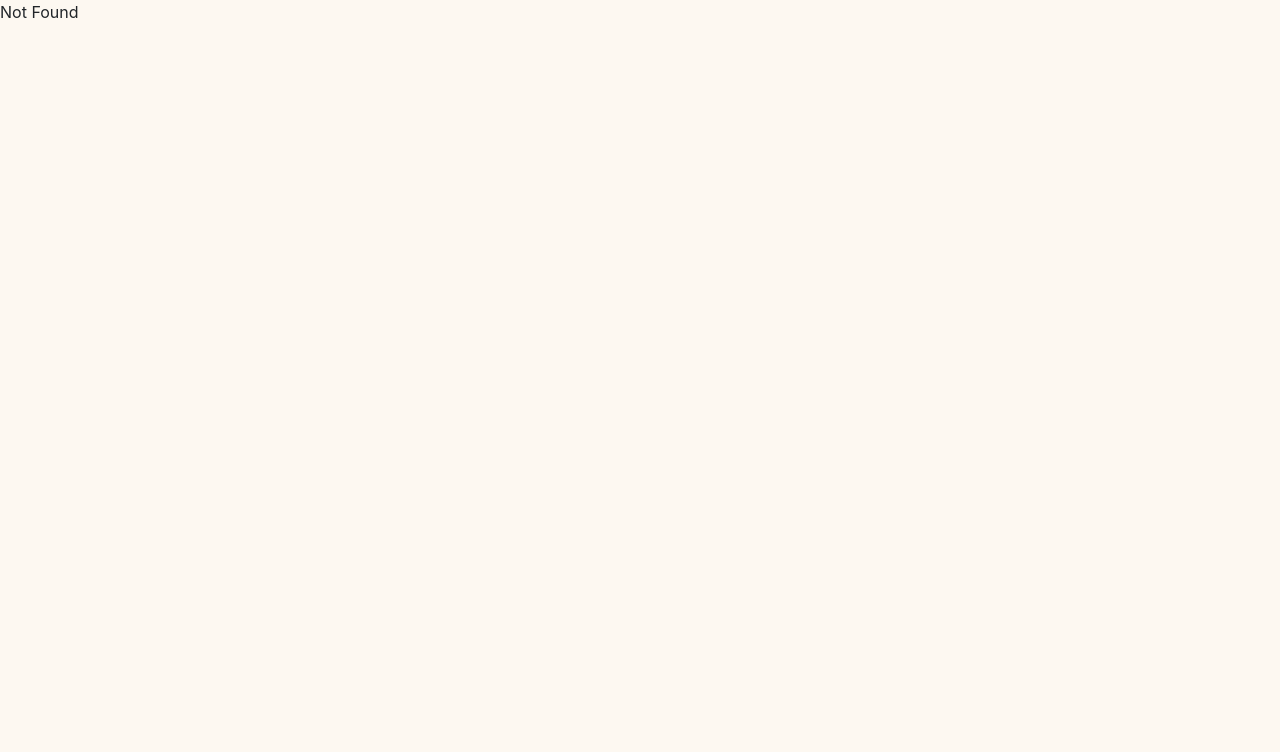
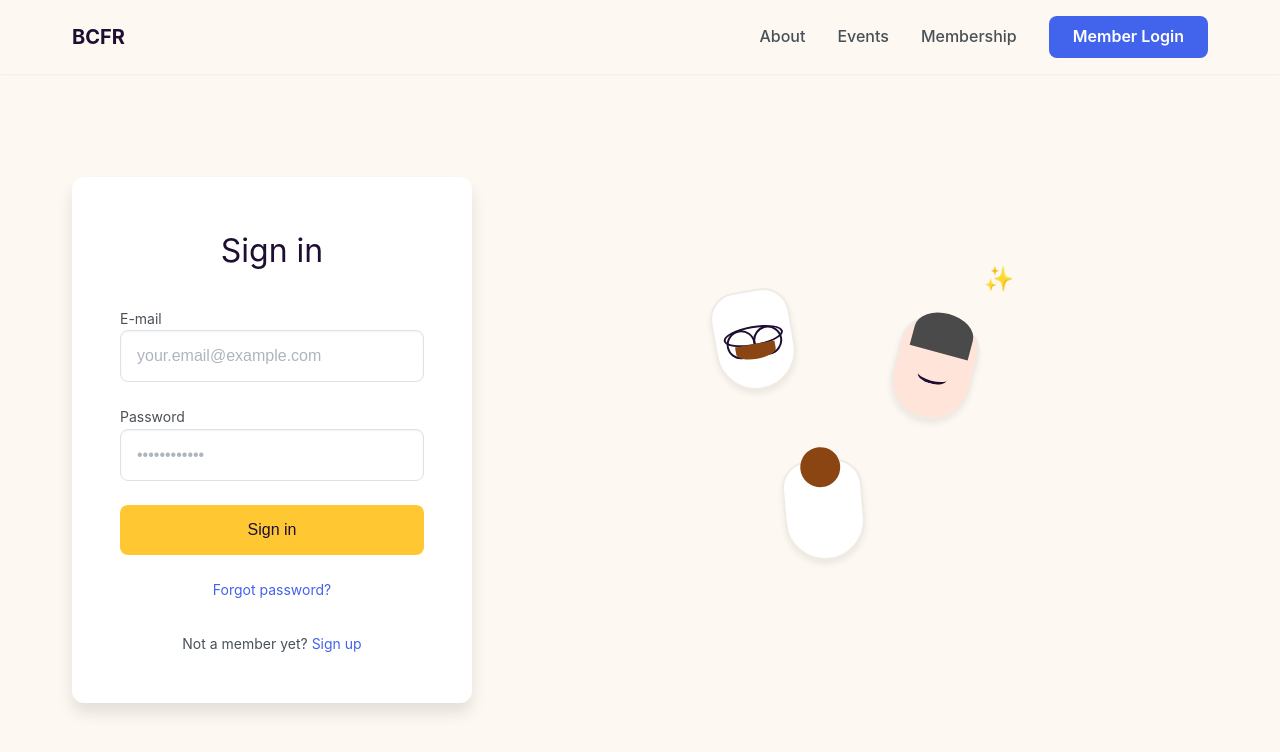
Before and after one commit to adilp/BCFR, a React (Vite) app in the folder apps/web/: page /login in a window 1280 px wide. Shown: the top 752 px of the page. Built offline with nearby package versions, Linux system fonts and the light colour scheme.

Commit message:
Add login page

```diff
--- a/apps/web/src/components/AboutPage.tsx
+++ b/apps/web/src/components/AboutPage.tsx
@@ -12,7 +12,7 @@ const AboutPage = () => {
             <a href="/about" className="nav-link">About</a>
             <a href="/#events" className="nav-link">Events</a>
             <a href="/membership" className="nav-link">Membership</a>
-            <button className="login-btn">Member Login</button>
+            <a href="/login" className="login-btn">Member Login</a>
           </div>
         </div>
       </nav>
--- a/apps/web/src/components/LandingPage.css
+++ b/apps/web/src/components/LandingPage.css
@@ -97,6 +97,8 @@ body {
   font-weight: 600;
   cursor: pointer;
   transition: all var(--transition-base);
+  text-decoration: none;
+  display: inline-block;
 }
 
 .login-btn:hover {
--- a/apps/web/src/components/LandingPage.tsx
+++ b/apps/web/src/components/LandingPage.tsx
@@ -15,7 +15,7 @@ const LandingPage = () => {
             <a href="/about" className="nav-link">About</a>
             <a href="#events" className="nav-link">Events</a>
             <a href="/membership" className="nav-link">Membership</a>
-            <button className="login-btn">Member Login</button>
+            <a href="/login" className="login-btn">Member Login</a>
           </div>
         </div>
       </nav>
--- /dev/null
+++ b/apps/web/src/components/LoginPage.css
@@ -0,0 +1,328 @@
+.login-page {
+  min-height: 100vh;
+  background-color: var(--bg-light-gray);
+  display: flex;
+  flex-direction: column;
+  padding-top: 80px; /* Account for fixed navbar */
+}
+
+.login-container {
+  flex: 1;
+  display: flex;
+  align-items: center;
+  justify-content: center;
+  padding: var(--space-xl);
+  max-width: 1200px;
+  margin: 0 auto;
+  width: 100%;
+}
+
+/* Login Form Section */
+.login-form-section {
+  background: var(--bg-white);
+  border-radius: var(--radius-lg);
+  padding: var(--space-xxl);
+  box-shadow: var(--shadow-lg);
+  width: 100%;
+  max-width: 400px;
+  margin-right: var(--space-xxl);
+}
+
+.login-title {
+  font-size: 2rem;
+  font-weight: var(--font-bold);
+  color: var(--primary-purple-dark);
+  text-align: center;
+  margin-bottom: var(--space-xl);
+}
+
+/* Google Sign In Button */
+.google-signin-btn {
+  width: 100%;
+  display: flex;
+  align-items: center;
+  justify-content: center;
+  gap: var(--space-sm);
+  padding: var(--space-md);
+  background: var(--bg-white);
+  border: 1px solid var(--border-medium);
+  border-radius: var(--radius-md);
+  font-size: 1rem;
+  font-weight: var(--font-medium);
+  color: var(--text-primary);
+  cursor: pointer;
+  transition: all var(--transition-base);
+}
+
+.google-signin-btn:hover {
+  background: var(--bg-gray);
+  box-shadow: var(--shadow-sm);
+}
+
+.google-icon {
+  width: 20px;
+  height: 20px;
+}
+
+/* Divider */
+.divider {
+  text-align: center;
+  margin: var(--space-xl) 0;
+  position: relative;
+  color: var(--text-muted);
+  font-size: 0.875rem;
+}
+
+.divider::before {
+  content: '';
+  position: absolute;
+  top: 50%;
+  left: 0;
+  right: 0;
+  height: 1px;
+  background: var(--border-light);
+  z-index: 0;
+}
+
+.divider span {
+  background: var(--bg-white);
+  padding: 0 var(--space-md);
+  position: relative;
+  z-index: 1;
+}
+
+/* Login Form */
+.login-form {
+  margin-bottom: var(--space-lg);
+}
+
+.form-group {
+  margin-bottom: var(--space-lg);
+}
+
+.form-group label {
+  display: block;
+  margin-bottom: var(--space-xs);
+  font-size: 0.875rem;
+  font-weight: var(--font-medium);
+  color: var(--text-secondary);
+}
+
+.form-group input {
+  width: 100%;
+  padding: var(--space-md);
+  font-size: 1rem;
+  background-color: var(--bg-white);
+  border: 1px solid #dee2e6;
+  border-radius: var(--radius-md);
+  transition: all var(--transition-base);
+  box-shadow: inset 0 1px 2px rgba(0, 0, 0, 0.05);
+}
+
+.form-group input:focus {
+  outline: none;
+  border-color: var(--primary-blue);
+  box-shadow: 0 0 0 3px rgba(66, 99, 235, 0.1);
+}
+
+.form-group input::placeholder {
+  color: #adb5bd;
+  font-weight: 400;
+}
+
+/* Sign In Button */
+.signin-btn {
+  width: 100%;
+  padding: var(--space-md);
+  font-size: 1rem;
+  font-weight: var(--font-semibold);
+  color: var(--primary-purple-dark);
+  background: var(--primary-yellow);
+  border: none;
+  border-radius: var(--radius-md);
+  cursor: pointer;
+  transition: all var(--transition-base);
+}
+
+.signin-btn:hover {
+  background: #FFD45C;
+  transform: translateY(-2px);
+  box-shadow: var(--shadow-md);
+}
+
+/* Links */
+.forgot-password {
+  display: block;
+  text-align: center;
+  color: var(--primary-blue);
+  font-size: 0.875rem;
+  text-decoration: none;
+  margin-bottom: var(--space-xl);
+}
+
+.forgot-password:hover {
+  text-decoration: underline;
+}
+
+.signup-prompt {
+  text-align: center;
+  color: var(--text-secondary);
+  font-size: 0.875rem;
+}
+
+.signup-prompt a {
+  color: var(--primary-blue);
+  text-decoration: none;
+  font-weight: var(--font-medium);
+}
+
+.signup-prompt a:hover {
+  text-decoration: underline;
+}
+
+/* Illustration Section */
+.login-illustration {
+  flex: 1;
+  display: flex;
+  align-items: center;
+  justify-content: center;
+  padding: var(--space-xl);
+}
+
+.illustration-faces {
+  position: relative;
+  width: 300px;
+  height: 400px;
+}
+
+.face {
+  position: absolute;
+  width: 80px;
+  height: 100px;
+  background: var(--bg-white);
+  border-radius: 40px 40px 60px 60px;
+  box-shadow: var(--shadow-md);
+  border: 2px solid var(--border-light);
+}
+
+.face-1 {
+  top: 50px;
+  left: 0;
+  transform: rotate(-10deg);
+}
+
+.face-2 {
+  top: 80px;
+  right: 40px;
+  transform: rotate(15deg);
+  background: #FFE5D9;
+}
+
+.face-3 {
+  bottom: 80px;
+  left: 50%;
+  transform: translateX(-50%) rotate(-5deg);
+}
+
+.glasses {
+  position: absolute;
+  top: 35%;
+  left: 50%;
+  transform: translateX(-50%);
+  width: 60px;
+  height: 20px;
+}
+
+.glasses::before,
+.glasses::after {
+  content: '';
+  position: absolute;
+  width: 25px;
+  height: 25px;
+  border: 2px solid var(--primary-purple-dark);
+  border-radius: 50%;
+}
+
+.glasses::before {
+  left: 0;
+}
+
+.glasses::after {
+  right: 0;
+}
+
+.glasses::before {
+  left: 0;
+}
+
+.mustache {
+  position: absolute;
+  bottom: 30%;
+  left: 50%;
+  transform: translateX(-50%);
+  width: 40px;
+  height: 15px;
+  background: #8B4513;
+  border-radius: 0 0 50% 50%;
+}
+
+.hair {
+  position: absolute;
+  top: -10px;
+  left: 50%;
+  transform: translateX(-50%);
+  width: 60px;
+  height: 40px;
+  background: #4A4A4A;
+  border-radius: 50% 50% 0 0;
+}
+
+.smile {
+  position: absolute;
+  bottom: 35%;
+  left: 50%;
+  transform: translateX(-50%);
+  width: 30px;
+  height: 15px;
+  border-bottom: 3px solid var(--primary-purple-dark);
+  border-radius: 0 0 50% 50%;
+}
+
+.hair-bun {
+  position: absolute;
+  top: -15px;
+  left: 50%;
+  transform: translateX(-50%);
+  width: 40px;
+  height: 40px;
+  background: #8B4513;
+  border-radius: 50%;
+}
+
+.sparkle {
+  position: absolute;
+  top: 20px;
+  right: 0;
+  font-size: 1.5rem;
+}
+
+/* Responsive Design */
+@media (max-width: 1024px) {
+  .login-illustration {
+    display: none;
+  }
+
+  .login-form-section {
+    margin-right: 0;
+  }
+}
+
+@media (max-width: 768px) {
+  .login-form-section {
+    padding: var(--space-lg);
+  }
+
+  .login-title {
+    font-size: 1.75rem;
+  }
+}
--- /dev/null
+++ b/apps/web/src/components/LoginPage.tsx
@@ -0,0 +1,104 @@
+import { useState } from 'react'
+import './LoginPage.css'
+
+const LoginPage = () => {
+  const [formData, setFormData] = useState({
+    email: '',
+    password: ''
+  })
+
+  const handleInputChange = (e: React.ChangeEvent<HTMLInputElement>) => {
+    const { name, value } = e.target
+    setFormData(prev => ({
+      ...prev,
+      [name]: value
+    }))
+  }
+
+  const handleSubmit = (e: React.FormEvent) => {
+    e.preventDefault()
+    // Handle login here
+    console.log('Login submitted:', formData)
+  }
+
+  return (
+    <div className="login-page">
+      {/* Navigation */}
+      <nav className="navbar">
+        <div className="nav-container">
+          <a href="/" className="logo" style={{ textDecoration: 'none' }}>BCFR</a>
+          <div className="nav-menu">
+            <a href="/about" className="nav-link">About</a>
+            <a href="/#events" className="nav-link">Events</a>
+            <a href="/membership" className="nav-link">Membership</a>
+            <a href="/login" className="login-btn">Member Login</a>
+          </div>
+        </div>
+      </nav>
+
+      <div className="login-container">
+        <div className="login-form-section">
+          <h1 className="login-title">Sign in</h1>
+
+          <form onSubmit={handleSubmit} className="login-form">
+            <div className="form-group">
+              <label htmlFor="email">E-mail</label>
+              <input
+                type="email"
+                id="email"
+                name="email"
+                value={formData.email}
+                onChange={handleInputChange}
+                placeholder="your.email@example.com"
+                required
+              />
+            </div>
+
+            <div className="form-group">
+              <label htmlFor="password">Password</label>
+              <input
+                type="password"
+                id="password"
+                name="password"
+                value={formData.password}
+                onChange={handleInputChange}
+                placeholder="••••••••••••"
+                required
+              />
+            </div>
+
+            <button type="submit" className="signin-btn">
+              Sign in
+            </button>
+          </form>
+
+          <a href="#" className="forgot-password">Forgot password?</a>
+
+          <p className="signup-prompt">
+            Not a member yet? <a href="/membership">Sign up</a>
+          </p>
+        </div>
+
+        {/* Side illustration */}
+        <div className="login-illustration">
+          <div className="illustration-faces">
+            <div className="face face-1">
+              <div className="glasses"></div>
+              <div className="mustache"></div>
+            </div>
+            <div className="face face-2">
+              <div className="hair"></div>
+              <div className="smile"></div>
+            </div>
+            <div className="face face-3">
+              <div className="hair-bun"></div>
+            </div>
+            <div className="sparkle">✨</div>
+          </div>
+        </div>
+      </div>
+    </div>
+  )
+}
+
+export default LoginPage
--- a/apps/web/src/components/MembershipPage.tsx
+++ b/apps/web/src/components/MembershipPage.tsx
@@ -39,7 +39,7 @@ const MembershipPage = () => {
             <a href="/about" className="nav-link">About</a>
             <a href="/#events" className="nav-link">Events</a>
             <a href="/membership" className="nav-link">Membership</a>
-            <button className="login-btn">Member Login</button>
+            <a href="/login" className="login-btn">Member Login</a>
           </div>
         </div>
       </nav>
--- a/apps/web/src/router.tsx
+++ b/apps/web/src/router.tsx
@@ -2,6 +2,7 @@ import { createRootRoute, createRouter, createRoute, Outlet } from '@tanstack/re
 import LandingPage from './components/LandingPage'
 import MembershipPage from './components/MembershipPage'
 import AboutPage from './components/AboutPage'
+import LoginPage from './components/LoginPage'
 
 // Create root route
 const rootRoute = createRootRoute({
@@ -29,8 +30,15 @@ const aboutRoute = createRoute({
   component: AboutPage
 })
 
+// Create login page route
+const loginRoute = createRoute({
+  getParentRoute: () => rootRoute,
+  path: '/login',
+  component: LoginPage
+})
+
 // Create the route tree
-const routeTree = rootRoute.addChildren([indexRoute, membershipRoute, aboutRoute])
+const routeTree = rootRoute.addChildren([indexRoute, membershipRoute, aboutRoute, loginRoute])
 
 // Create the router
 export const router = createRouter({ routeTree })
```
